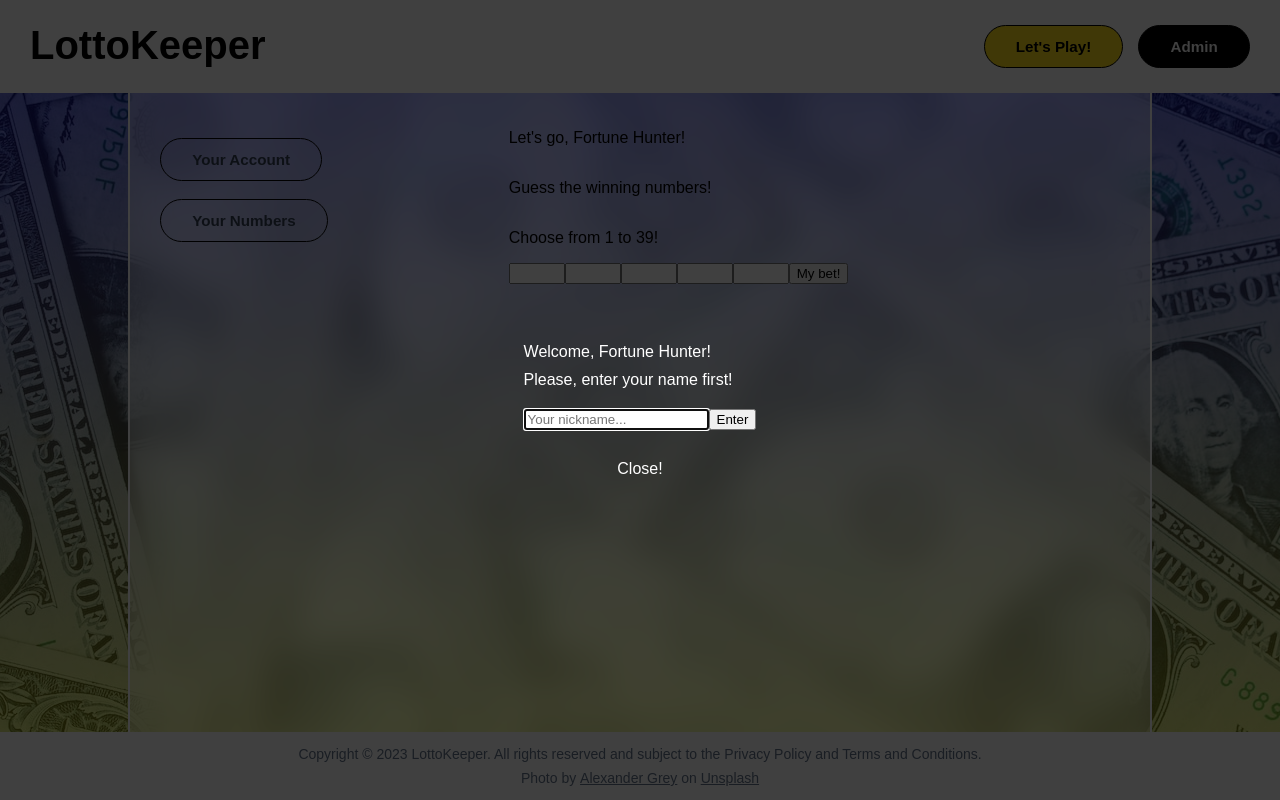
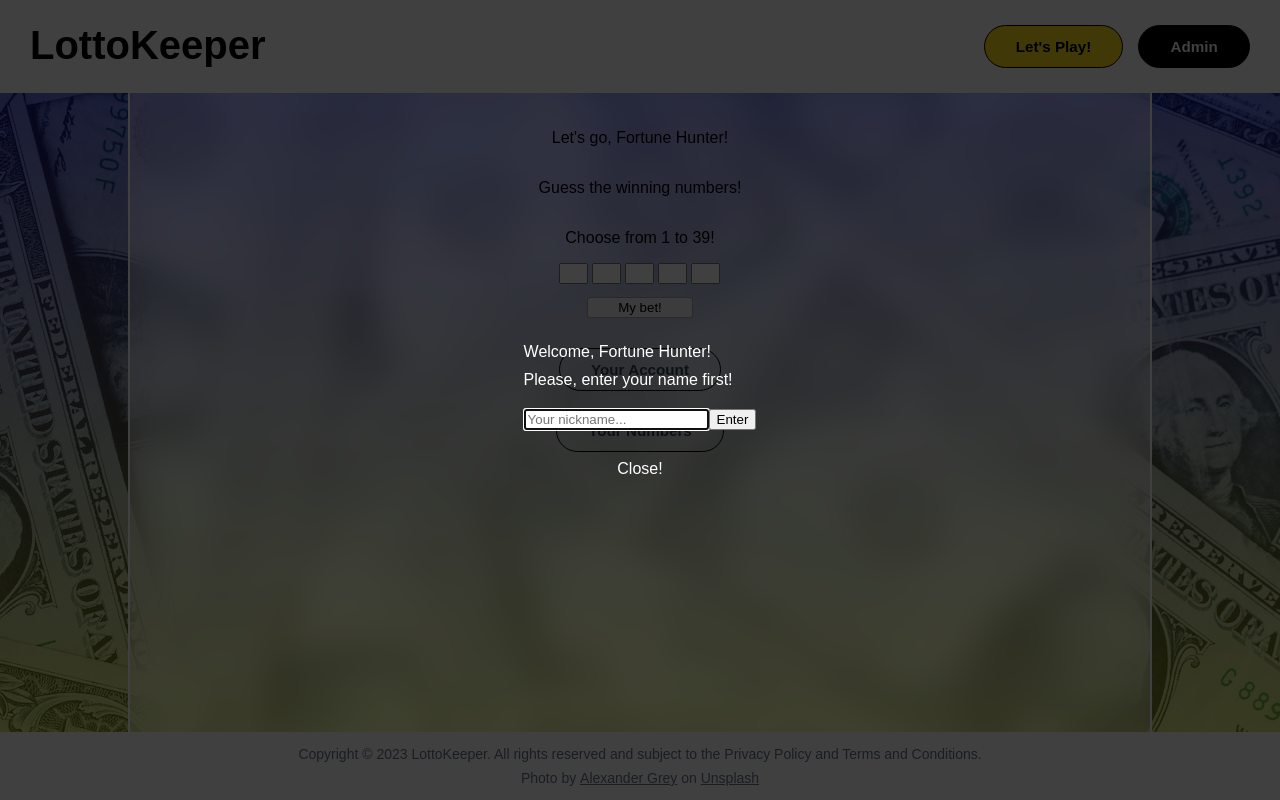
Before and after one commit to Marci101/lottokeeper-app, a React (Vite) app: page /user in a window 1280 px wide. Built offline with nearby package versions, Linux system fonts and the light colour scheme.

Commit message:
Design at UserPage + UserAccountPage improved

```diff
--- a/src/ui/components/form/FormYourName.jsx
+++ b/src/ui/components/form/FormYourName.jsx
@@ -26,6 +26,7 @@ export default function FormYourName(props) {
         value={userName}
         onChange={(e) => setUserName(e.target.value)}
         placeholder={buttonText === "Enter" ? "Your nickname..." : "Edit your name..."}
+        maxLength="18"
         autoFocus
         name="yourName"
         autoComplete="off"
--- a/src/ui/pages/account/userAccountPage.css
+++ b/src/ui/pages/account/userAccountPage.css
@@ -1,3 +1,7 @@
+#user-account {
+  padding-top: 20px;
+}
+
 #user-account ul {
     display: flex;
     justify-content: center;
--- a/src/ui/pages/user/UserPage.jsx
+++ b/src/ui/pages/user/UserPage.jsx
@@ -23,7 +23,10 @@ export default function UserPage() {
         </ul>
       </section>
       <section id="guess-nums">
-        <p>Let&apos;s go, {userName ? userName : "Fortune Hunter"}!</p>
+        <div id="user-name">
+          <p>Let&apos;s go,&nbsp;</p>
+          <p>{userName ? `${userName}!` : "Fortune Hunter!"}</p>
+        </div>
         <p>Guess the winning numbers!</p>
         <p>Choose from 1 to 39!</p>
         <GenerateNums />
--- a/src/ui/pages/user/userPage.css
+++ b/src/ui/pages/user/userPage.css
@@ -1,28 +1,58 @@
 #user-page {
   display: flex;
+  flex-direction: column-reverse;
+  justify-content: flex-end;
+  gap: 30px;
   width: 100%;
-  padding-top: 20px;
+  padding: 20px 5px 0;
 }
 
 #user-page section {
   display: flex;
   flex-direction: column;
-  flex-grow: 1;
+  align-items: center;
 }
 
 #user-page #guess-nums {
-  flex-grow: 2;
+  text-align: center;
+}
+
+#user-page #guess-nums #user-name {
+  display: flex;
+  flex-wrap: wrap;
+  justify-content: center;
+  margin: 16px 0;
+}
+
+#user-page #guess-nums #user-name p {
+  margin: 0;
+}
+
+#user-page #guess-nums #generate-nums form {
+  display: flex;
+  flex-wrap: wrap;
+  justify-content: center;
+  gap: 4px;
+}
+
+#user-page #guess-nums #generate-nums form input {
+  width: 29px;
+}
+
+#user-page #guess-nums #generate-nums form button {
+  width: 50%;
+  margin-top: 9px;
+  padding: 2px 0;
+  border-radius: 3px;
+  border: 1px solid #0000004f;
 }
 
 #user-page #group-buttons ul {
   display: flex;
   flex-direction: column;
-  justify-content: center;
+  align-items: center;
+  gap: 18px;
+  margin: 0;
+  padding: 0;
   list-style: none;
-  margin: 0;
-  padding: 25px 30px;
 }
-
-#user-page section:nth-child(1) ul .button-rounded {
-  margin-bottom: 18px;
-}
```
